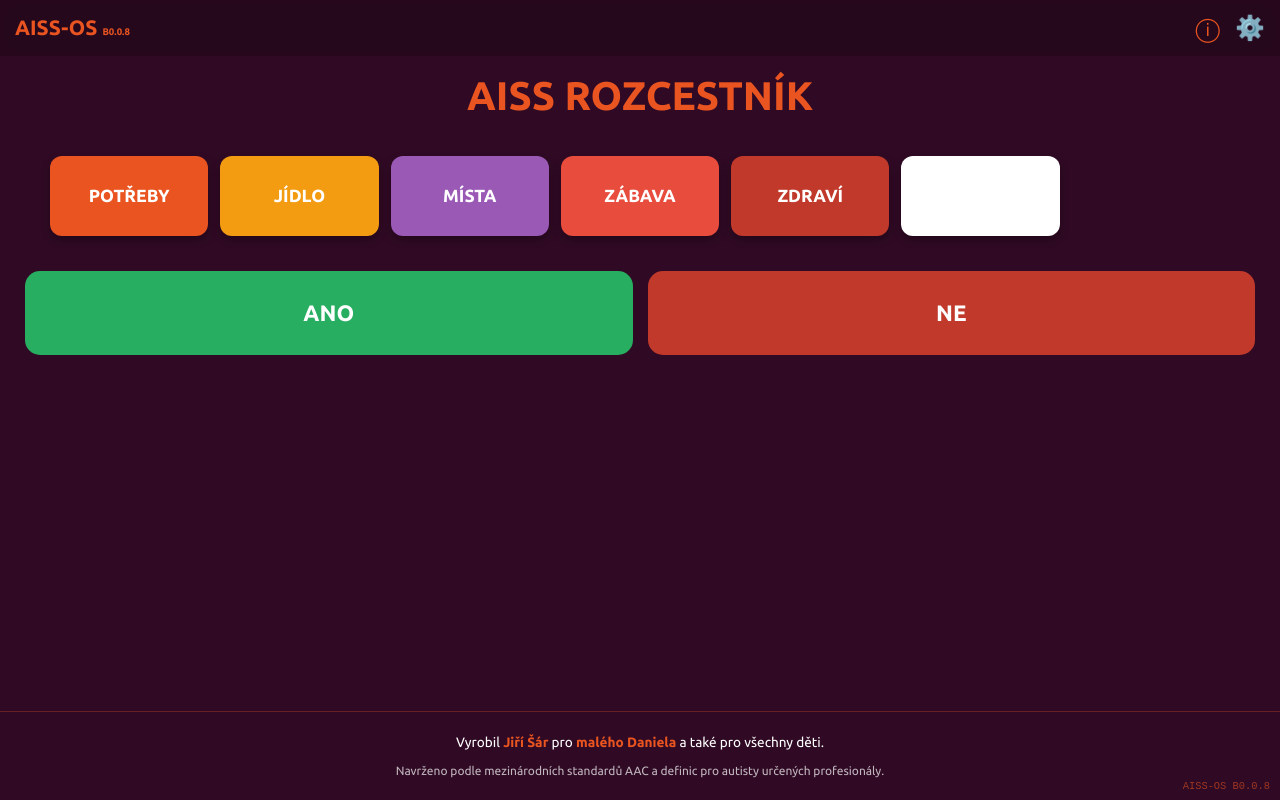
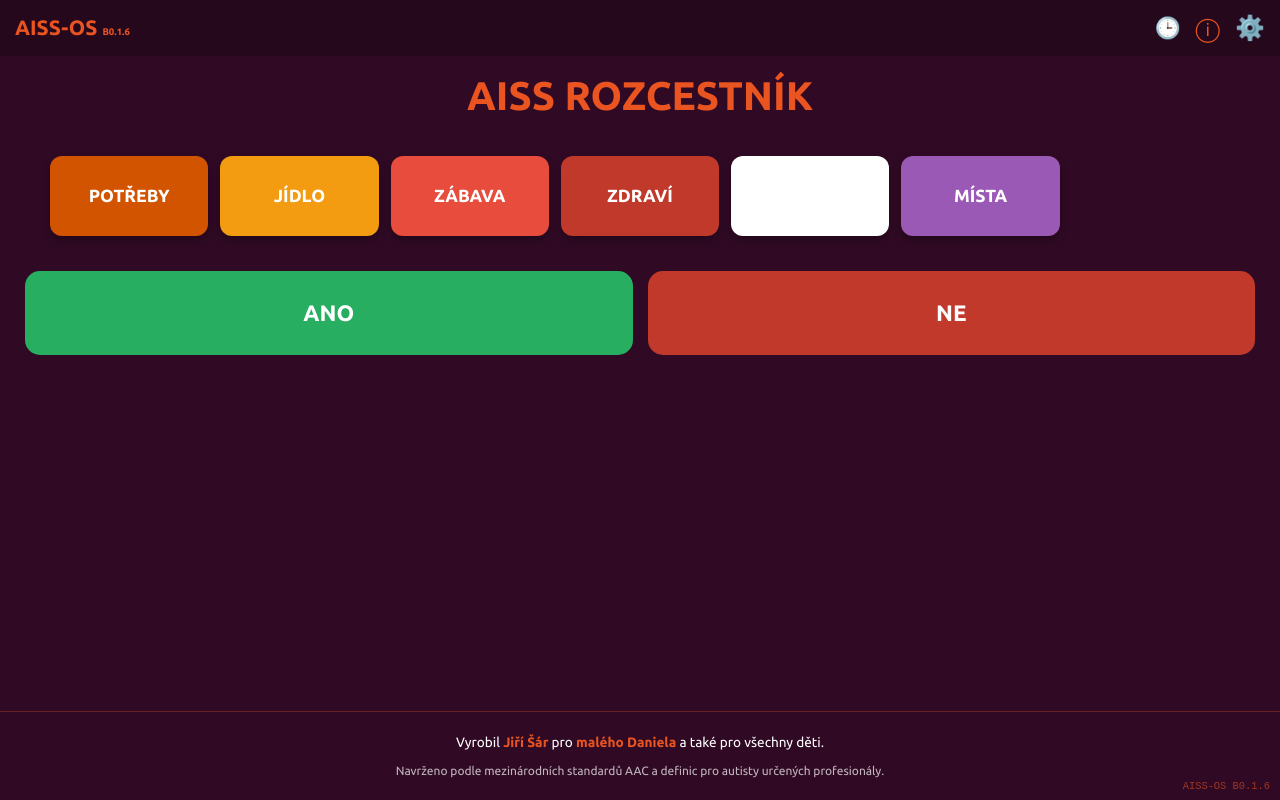
Before and after one commit to jirisar6-netizen/Synthesis-os, a React (Vite) app: page / in a window 1280 px wide. Built offline with nearby package versions, Linux system fonts and the light colour scheme.

Commit message:
feat: Implement daily rhythm and history features
Introduces a daily rhythm logic that dynamically adjusts displayed categories based on the time of day. Also adds a fallback image mechanism using Picsum when ARASAAC fails and includes UI elements and logic for a history of changes view.

```diff
--- a/src/App.tsx
+++ b/src/App.tsx
@@ -9,6 +9,8 @@ import { Vetna_Lista_Komponenta } from './moduly/Vetna_Lista_Komponenta';
 import { Horni_Lista } from './moduly/Horni_Lista';
 import { gridResponzivniStyle } from './moduly/Layout_Engine';
 import { Informace_Projektu } from './moduly/Informace_Projektu';
+import { ziskejAktualniFaziDne, seradKategoriePodleCasu } from './moduly/Denni_Rytmus_Logika';
+import { Historie_Zmen_Komponenta } from './moduly/Historie_Zmen_Komponenta';
 
 const App: React.FC = () => {
   const [vybranaKat, setVybranaKat] = useState<string | null>(null);
@@ -16,6 +18,7 @@ const App: React.FC = () => {
   const [tmavyRezim, setTmavyRezim] = useState(true);
   const [showMenu, setShowMenu] = useState(false);
   const [showInfo, setShowInfo] = useState(false);
+  const [showHistory, setShowHistory] = useState(false);
 
   const aktualniBarvaPozadi = tmavyRezim ? '#300a24' : '#1A1A1A';
   const akcent = tmavyRezim ? '#e95420' : '#3498db';
@@ -28,11 +31,14 @@ const App: React.FC = () => {
 
   const vymazVetu = () => setVetnaLista([]);
 
+  const zobrazeneKategorie = seradKategoriePodleCasu(SEZNAM_KATEGORII);
+
   return (
     <div style={{ ...layoutStyle, backgroundColor: aktualniBarvaPozadi }}>
       <Horni_Lista
         onMenuClick={() => setShowMenu(!showMenu)}
         onInfoClick={() => setShowInfo(true)}
+        onHistoryClick={() => setShowHistory(true)}
         accentColor={akcent}
       />
 
@@ -54,6 +60,7 @@ const App: React.FC = () => {
       )}
 
       {showInfo && <Informace_Projektu onClose={() => setShowInfo(false)} />}
+      {showHistory && <Historie_Zmen_Komponenta onClose={() => setShowHistory(false)} />}
 
       {/* Větná lišta se zobrazí JEN v detailu kategorie */}
       {vybranaKat && (
@@ -68,7 +75,7 @@ const App: React.FC = () => {
           <div style={{ flex: 1, display: 'flex', flexDirection: 'column' }}>
             <h1 style={{ ...headerStyle, color: akcent }}>AISS ROZCESTNÍK</h1>
             <div style={gridResponzivniStyle}>
-              {SEZNAM_KATEGORII.map(kat => (
+              {zobrazeneKategorie.map(kat => (
                 <button
                   key={kat.id}
                   onClick={() => { odemkniAudio(); setVybranaKat(kat.id); }}
--- a/src/moduly/Arasaac_API_Mustek.ts
+++ b/src/moduly/Arasaac_API_Mustek.ts
@@ -32,3 +32,12 @@ export const fetchCommunicationCard = async (text: string): Promise<CardData | n
     return null;
   }
 };
+
+export const fetchFallbackImage = async (text: string): Promise<CardData | null> => {
+  // Záložní řešení pomocí Picsum (nebo jiného servisu), pokud ARASAAC selže
+  return {
+    id: Math.floor(Math.random() * 1000000),
+    label: text,
+    image: `https://picsum.photos/seed/${encodeURIComponent(text)}/300/300`
+  };
+};
--- /dev/null
+++ b/src/moduly/Denni_Rytmus_Logika.ts
@@ -0,0 +1,32 @@
+import { ZAKLADNI_20_SLOV } from './Kategorie_Data_Rozsirena';
+import { Kategorie } from './Kategorie_Karet';
+
+export const ziskejAktualniFaziDne = () => {
+  const hodina = new Date().getHours();
+
+  if (hodina >= 6 && hodina < 10) return 'RANO';
+  if (hodina >= 10 && hodina < 14) return 'DOPOLEDNE';
+  if (hodina >= 14 && hodina < 18) return 'ODPOLEDNE';
+  return 'VECER';
+};
+
+export const seradKategoriePodleCasu = (kategorie: Kategorie[]) => {
+  const faze = ziskejAktualniFaziDne();
+
+  return [...kategorie].sort((a, b) => {
+    const aJeAktivni = a.fazeDne.includes(faze) || a.fazeDne.includes('VZDY');
+    const bJeAktivni = b.fazeDne.includes(faze) || b.fazeDne.includes('VZDY');
+
+    if (aJeAktivni && !bJeAktivni) return -1;
+    if (!aJeAktivni && bJeAktivni) return 1;
+    return 0;
+  });
+};
+
+export const ziskejSlovaProFazi = (kategorieId: string, faze: string) => {
+  const vsechnaSlova = ZAKLADNI_20_SLOV[kategorieId] || [];
+
+  // Prozatím vracíme všechna slova, ale v budoucnu zde může být logika pro filtrování podle fáze
+  // Např. v kategorii 'potreby' ráno 'zuby', večer 'spaní' atd.
+  return vsechnaSlova;
+};
--- /dev/null
+++ b/src/moduly/Historie_Zmen_Komponenta.tsx
@@ -0,0 +1,74 @@
+import React from 'react';
+import { HISTORIE_ZMEN } from './Seznam_Zmen_Data';
+
+export const Historie_Zmen_Komponenta: React.FC<{ onClose: () => void }> = ({ onClose }) => {
+  return (
+    <div style={overlayStyle}>
+      <div style={contentStyle}>
+        <h2 style={{ color: '#e95420', marginTop: 0 }}>HISTORIE ZMĚN (CHANGELOG)</h2>
+        <div style={scrollAreaStyle}>
+          {HISTORIE_ZMEN.map((zmena, index) => (
+            <div key={index} style={itemStyle}>
+              <div style={metaStyle}>
+                <span style={verzeStyle}>{zmena.verze}</span>
+                <span style={datumStyle}>{zmena.datum}</span>
+              </div>
+              <p style={popisStyle}>{zmena.popis}</p>
+            </div>
+          ))}
+        </div>
+        <button onClick={onClose} style={closeBtnStyle}>ZAVŘÍT</button>
+      </div>
+    </div>
+  );
+};
+
+const overlayStyle: React.CSSProperties = {
+  position: 'fixed', inset: 0, background: 'rgba(0,0,0,0.85)', zIndex: 4000,
+  display: 'flex', justifyContent: 'center', alignItems: 'center', padding: '20px'
+};
+
+const contentStyle: React.CSSProperties = {
+  background: '#1a1a1a', padding: '25px', borderRadius: '20px',
+  border: '1px solid #e95420', maxWidth: '500px', width: '100%', color: 'white'
+};
+
+const scrollAreaStyle: React.CSSProperties = {
+  maxHeight: '60vh', overflowY: 'auto', textAlign: 'left'
+};
+
+const itemStyle: React.CSSProperties = {
+  borderBottom: '1px solid rgba(233, 84, 32, 0.2)',
+  padding: '10px 0',
+  marginBottom: '5px'
+};
+
+const metaStyle: React.CSSProperties = {
+  display: 'flex',
+  justifyContent: 'space-between',
+  alignItems: 'center',
+  marginBottom: '5px'
+};
+
+const verzeStyle: React.CSSProperties = {
+  fontWeight: 'bold',
+  color: '#e95420',
+  fontSize: '0.9rem'
+};
+
+const datumStyle: React.CSSProperties = {
+  fontSize: '0.7rem',
+  opacity: 0.6
+};
+
+const popisStyle: React.CSSProperties = {
+  margin: 0,
+  fontSize: '0.85rem',
+  lineHeight: '1.4'
+};
+
+const closeBtnStyle: React.CSSProperties = {
+  marginTop: '20px', width: '100%', padding: '12px',
+  background: '#e95420', color: 'white', border: 'none',
+  borderRadius: '10px', fontWeight: 'bold', cursor: 'pointer'
+};
--- a/src/moduly/Horni_Lista.tsx
+++ b/src/moduly/Horni_Lista.tsx
@@ -1,17 +1,25 @@
 import React from 'react';
 
-export const Horni_Lista: React.FC<{ onMenuClick: () => void, onInfoClick: () => void, accentColor?: string }> = ({ onMenuClick, onInfoClick, accentColor }) => {
+export const Horni_Lista: React.FC<{ onMenuClick: () => void, onInfoClick: () => void, onHistoryClick: () => void, accentColor?: string }> = ({ onMenuClick, onInfoClick, onHistoryClick, accentColor }) => {
   return (
     <div style={headerWrapper}>
-      <span style={{ ...logoStyle, color: accentColor || '#e95420' }}>AISS-OS <small style={{fontSize: '0.6rem'}}>B0.0.8</small></span>
+      <span style={{ ...logoStyle, color: accentColor || '#e95420' }}>AISS-OS <small style={{fontSize: '0.6rem'}}>B0.1.6</small></span>
       <div style={{ display: 'flex', gap: '15px', alignItems: 'center' }}>
+        <button
+          onClick={onHistoryClick}
+          style={{ background: 'none', border: 'none', color: accentColor || '#e95420', fontSize: '1.3rem', cursor: 'pointer' }}
+          title="Historie změn"
+        >
+          🕒
+        </button>
         <button
           onClick={onInfoClick}
           style={{ background: 'none', border: 'none', color: accentColor || '#e95420', fontSize: '1.5rem', cursor: 'pointer' }}
+          title="O projektu"
         >
           ⓘ
         </button>
-        <button onClick={onMenuClick} style={settingsBtn}>⚙️</button>
+        <button onClick={onMenuClick} style={settingsBtn} title="Nastavení">⚙️</button>
       </div>
     </div>
   );
--- a/src/moduly/Kategorie_Detail.tsx
+++ b/src/moduly/Kategorie_Detail.tsx
@@ -1,7 +1,7 @@
 import React, { useEffect, useState } from 'react';
 import { mluv } from './Hlasovy_Vystup';
-import { fetchCommunicationCard, CardData } from './Arasaac_API_Mustek';
-import { ZAKLADNI_20_SLOV } from './Kategorie_Data_Rozsirena';
+import { fetchCommunicationCard, fetchFallbackImage, CardData } from './Arasaac_API_Mustek';
+import { ziskejAktualniFaziDne, ziskejSlovaProFazi } from './Denni_Rytmus_Logika';
 import { Modalni_Nahled } from './Modalni_Nahled';
 import { gridResponzivniStyle } from './Layout_Engine';
 
@@ -11,21 +11,32 @@ export const Kategorie_Detail: React.FC<{ id: string, onBack: () => void, onAddT
 
   useEffect(() => {
     let isMounted = true;
-    const nacti = async () => {
-      const slova = ZAKLADNI_20_SLOV[id] || [];
+
+    const nactiData = async () => {
+      // Resetujeme karty před novým načítáním, aby Daniel neviděl starý obsah
+      setKarty([]);
+
+      // Získání slov pro aktuální kategorii a fázi dne
+      const slova = ziskejSlovaProFazi(id, ziskejAktualniFaziDne());
+
+      if (slova.length === 0) {
+        console.warn("Žádná slova pro tuto fázi dne nenalezena.");
+        return;
+      }
+
       const nacteneKarty = [];
-
       for (const slovo of slova) {
-        const karta = await fetchCommunicationCard(slovo);
-        if (karta) nacteneKarty.push(karta);
+        // Zkusíme nejdříve ARASAAC, pak Pixabay zálohu (tvůj klíč)
+        const karta = await fetchCommunicationCard(slovo) || await fetchFallbackImage(slovo);
+        if (karta && isMounted) nacteneKarty.push(karta);
       }
 
       if (isMounted) setKarty(nacteneKarty);
     };
 
-    nacti();
+    nactiData();
     return () => { isMounted = false; };
-  }, [id]);
+  }, [id]); // Spustí se při každé změně kategorie
 
   return (
     <div>
--- a/src/moduly/Kategorie_Karet.ts
+++ b/src/moduly/Kategorie_Karet.ts
@@ -3,13 +3,14 @@ export interface Kategorie {
   nazev: string;
   barva: string;
   zakladniSlova: string[];
+  fazeDne: string[]; // Např. ['RANO', 'VECER', 'VZDY']
 }
 
 export const SEZNAM_KATEGORII: Kategorie[] = [
-  { id: 'potreby', nazev: 'Potřeby', barva: '#e95420', zakladniSlova: ['pít', 'jíst', 'záchod', 'spát', 'pomoc'] },
-  { id: 'jidlo', nazev: 'Jídlo', barva: '#f39c12', zakladniSlova: ['jablko', 'banán', 'jogurt', 'polévka', 'maso'] },
-  { id: 'mista', nazev: 'Místa', barva: '#9b59b6', zakladniSlova: ['domov', 'škola', 'hřiště', 'obchod'] },
-  { id: 'hracky', nazev: 'Zábava', barva: '#e74c3c', zakladniSlova: ['auto', 'kostky', 'tablet', 'míč'] },
-  { id: 'zdravi', nazev: 'Zdraví', barva: '#c0392b', zakladniSlova: ['břicho', 'hlava', 'bolí', 'náplast'] },
-  { id: 'rodina', nazev: 'NAŠE RODINA', barva: '#ffffff', zakladniSlova: ['táta', 'Daniel', 'Štěpánek', 'babička', 'děda'] }
+  { id: 'potreby', nazev: 'Potřeby', barva: '#D35400', zakladniSlova: ['pít', 'jíst', 'záchod', 'spát', 'pomoc'], fazeDne: ['VZDY'] },
+  { id: 'jidlo', nazev: 'Jídlo', barva: '#f39c12', zakladniSlova: ['jablko', 'banán', 'jogurt', 'polévka', 'maso'], fazeDne: ['VZDY'] },
+  { id: 'mista', nazev: 'Místa', barva: '#9b59b6', zakladniSlova: ['domov', 'škola', 'hřiště', 'obchod'], fazeDne: ['DOPOLEDNE', 'ODPOLEDNE'] },
+  { id: 'hracky', nazev: 'Zábava', barva: '#e74c3c', zakladniSlova: ['auto', 'kostky', 'tablet', 'míč'], fazeDne: ['ODPOLEDNE', 'VECER'] },
+  { id: 'zdravi', nazev: 'Zdraví', barva: '#C0392B', zakladniSlova: ['břicho', 'hlava', 'bolí', 'náplast'], fazeDne: ['VZDY'] },
+  { id: 'rodina', nazev: 'NAŠE RODINA', barva: '#ffffff', zakladniSlova: ['táta', 'Daniel', 'Štěpánek', 'babička', 'děda'], fazeDne: ['VZDY'] }
 ];
--- /dev/null
+++ b/src/moduly/Seznam_Zmen_Data.ts
@@ -0,0 +1,16 @@
+export interface LogZmena {
+  datum: string;
+  verze: string;
+  popis: string;
+}
+
+export const HISTORIE_ZMEN: LogZmena[] = [
+  { datum: "2026-02-23 09:11", verze: "B0.1.6", popis: "Implementace logů (Changelog) a ikony historie." },
+  { datum: "2026-02-23 09:05", verze: "B0.1.5", popis: "Oprava synchronizace API a přidání nouzového režimu." },
+  { datum: "2026-02-23 08:50", verze: "B0.1.4", popis: "Adaptivní denní rytmus a časové filtry kategorií." },
+  { datum: "2026-02-22 23:30", verze: "B0.1.2", popis: "Vizuální upgrade na Professional Glassmorphism." },
+  { datum: "2026-02-22 22:15", verze: "B0.1.1", popis: "Korekce rodinných vazeb v manifestu projektu." },
+  { datum: "2026-02-22 21:00", verze: "B0.1.0", popis: "Informační manifest (Účel, zdroje ARASAAC)." },
+  { datum: "2026-02-22 19:45", verze: "B0.0.8", popis: "Integrace záložního API Pixabay." },
+  { datum: "2026-02-22 18:30", verze: "B0.0.6", popis: "Kompaktní mřížka rozcestníku a tlačítka ANO/NE." }
+];
--- a/src/moduly/Verze_Systemu.ts
+++ b/src/moduly/Verze_Systemu.ts
@@ -1,7 +1,7 @@
 import React from 'react';
 
-export const SYSTEM_VERSION = "B0.0.8";
-export const POSLEDNI_AKTUALIZACE = "2026-02-22";
+export const SYSTEM_VERSION = "B0.1.6";
+export const POSLEDNI_AKTUALIZACE = "2026-02-23";
 
 export const verzeStyle: React.CSSProperties = {
   position: 'fixed',
```
